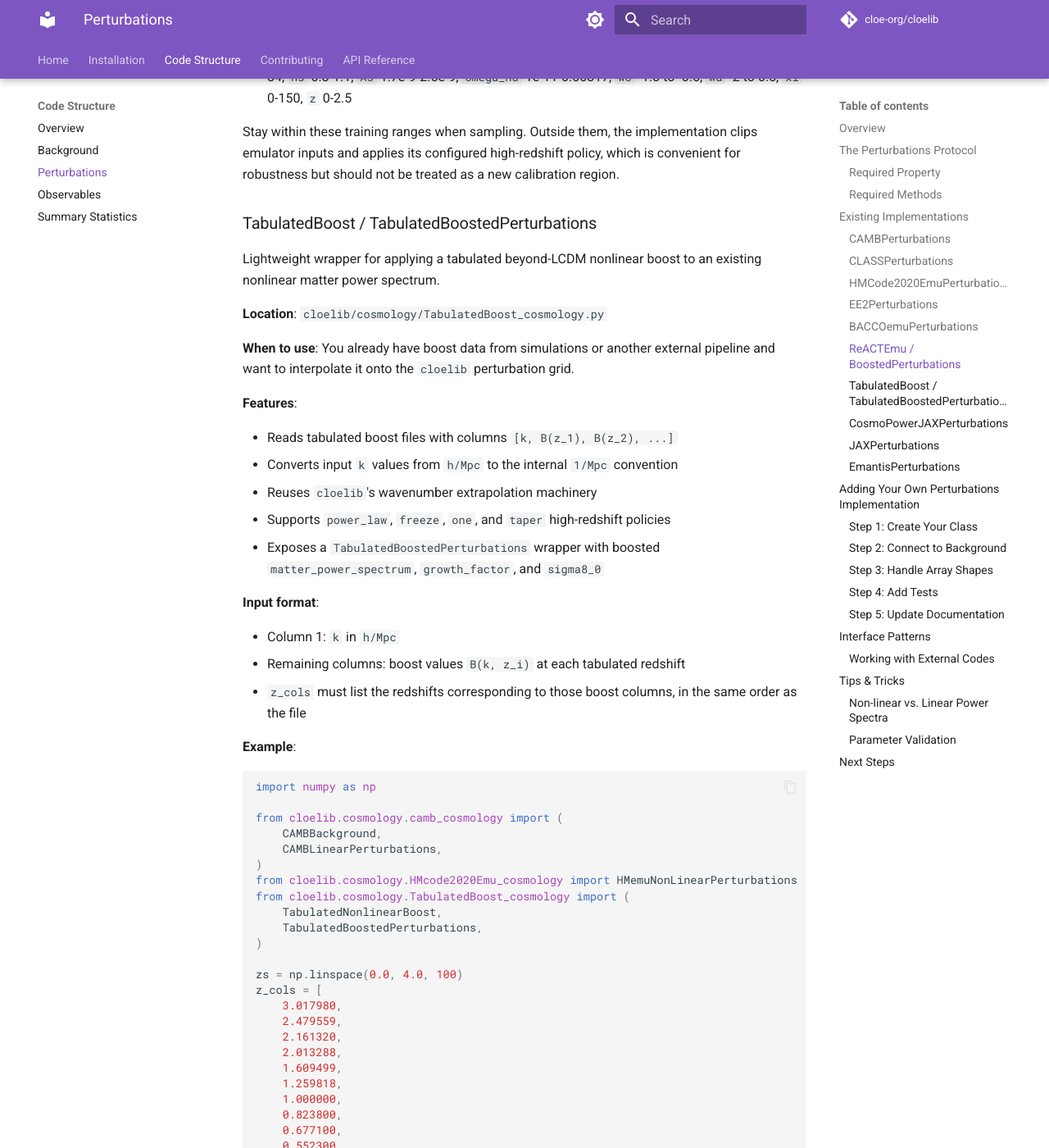
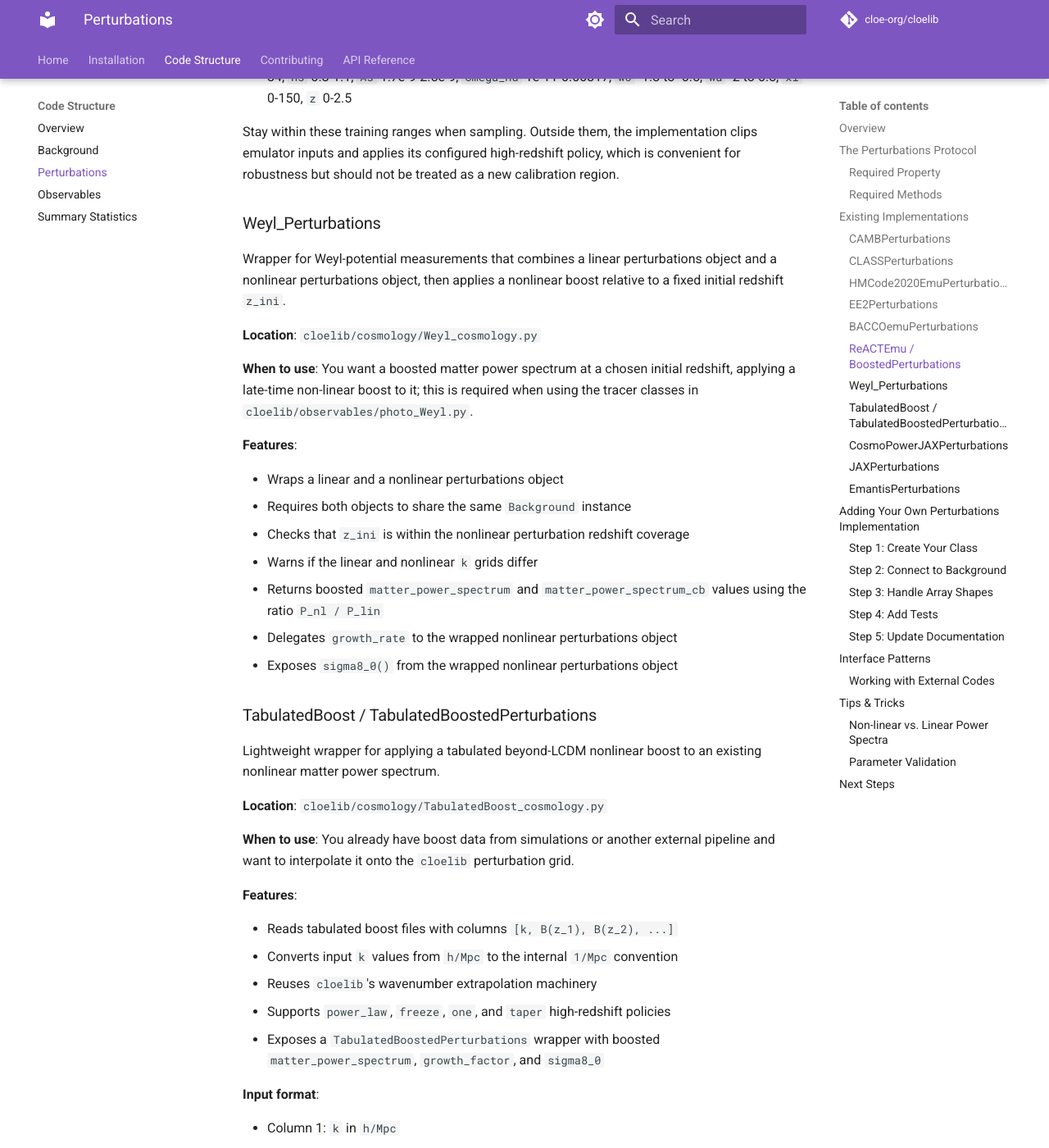
Before and after one commit to cloe-org/cloelib, an MkDocs documentation site: the page built from docs/code_structure/perturbations.md, in a window 1280 px wide and 1400 px high, scrolled down 6417 px. Shown: the whole window at 82% size. Built offline with MkDocs 1.6.1 and Material for MkDocs 9.7.7, drawn with Linux system fonts in a browser that asks for light colours; comment, search, counter and statistics services are not loaded; the version menu is left out.

Commit message:
Added documentation for Weyl_Perturbations

```diff
--- a/docs/code_structure/perturbations.md
+++ b/docs/code_structure/perturbations.md
@@ -259,6 +259,24 @@ P_mg = mg_pert.matter_power_spectrum(zs, k)
 - `wCDM`, `w0waCDM`, `ide` (shared `ds` backend): `Omega_m` 0.22-0.37, `Omega_b` 0.03-0.08, `H0` 63-84, `ns` 0.8-1.1, `As` 1.7e-9-2.5e-9, `Omega_nu` 1e-11-0.00317, `w0` -1.3 to -0.5, `wa` -2 to 0.5, `xi` 0-150, `z` 0-2.5
 
 Stay within these training ranges when sampling. Outside them, the implementation clips emulator inputs and applies its configured high-redshift policy, which is convenient for robustness but should not be treated as a new calibration region.
+
+### Weyl_Perturbations
+
+Wrapper for Weyl-potential measurements that combines a linear perturbations object and a nonlinear perturbations object, then applies a nonlinear boost relative to a fixed initial redshift `z_ini`.
+
+**Location**: `cloelib/cosmology/Weyl_cosmology.py`
+
+**When to use**: You want a boosted matter power spectrum at a chosen initial redshift, applying a late-time non-linear boost to it; this is required when using the tracer classes in `cloelib/observables/photo_Weyl.py`.
+
+**Features**:
+
+- Wraps a linear and a nonlinear perturbations object
+- Requires both objects to share the same `Background` instance
+- Checks that `z_ini` is within the nonlinear perturbation redshift coverage
+- Warns if the linear and nonlinear `k` grids differ
+- Returns boosted `matter_power_spectrum` and `matter_power_spectrum_cb` values using the ratio `P_nl / P_lin`
+- Delegates `growth_rate` to the wrapped nonlinear perturbations object
+- Exposes `sigma8_0()` from the wrapped nonlinear perturbations object
 
 ### TabulatedBoost / TabulatedBoostedPerturbations
 
```
